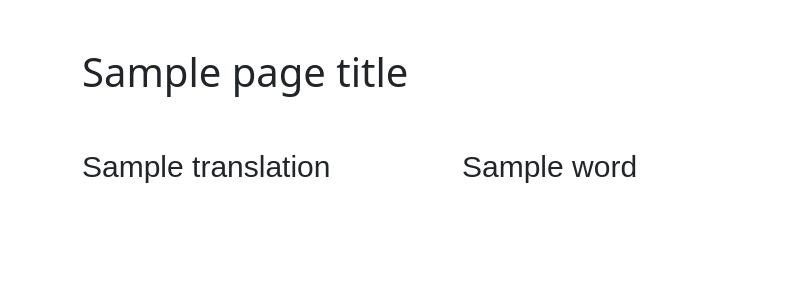
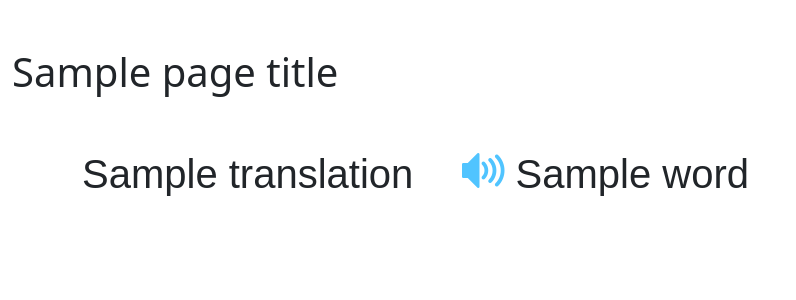
Before and after one commit to panhaoyu/remember-me, a Django app: template word/templates/word/index.html in a window 1280 px wide. Shown: the top 300 px of the page, without its empty margins (0-796 px from the left). Run offline with Django 4.2, Linux system fonts and the light colour scheme; the template is opened without the code that fills it: most values are stand-ins (such as "Sample title", 1, 10 or a date in 2020).

Commit message:
优化首页，添加音频播放功能

```diff
--- /dev/null
+++ b/word/static/word/icomoon/style.css
@@ -0,0 +1,29 @@
+@font-face {
+  font-family: 'icomoon';
+  src:
+    url('fonts/icomoon.ttf?1e1buo') format('truetype'),
+    url('fonts/icomoon.woff?1e1buo') format('woff'),
+    url('fonts/icomoon.svg?1e1buo#icomoon') format('svg');
+  font-weight: normal;
+  font-style: normal;
+  font-display: block;
+}
+
+[class^="panhaoyu-icon-"], [class*=" panhaoyu-icon-"] {
+  /* use !important to prevent issues with browser extensions that change fonts */
+  font-family: 'icomoon' !important;
+  speak: never;
+  font-style: normal;
+  font-weight: normal;
+  font-variant: normal;
+  text-transform: none;
+  line-height: 1;
+
+  /* Better Font Rendering =========== */
+  -webkit-font-smoothing: antialiased;
+  -moz-osx-font-smoothing: grayscale;
+}
+
+.panhaoyu-icon-play-voice:before {
+  content: "\e900";
+}
--- a/word/templates/word/base.html
+++ b/word/templates/word/base.html
@@ -6,8 +6,9 @@
     <title>{{ page_title }} | {{ site_name }}</title>
     <link href="https://cdn.jsdelivr.net/npm/bootstrap@5.1.3/dist/css/bootstrap.min.css" rel="stylesheet"
           integrity="sha384-1BmE4kWBq78iYhFldvKuhfTAU6auU8tT94WrHftjDbrCEXSU1oBoqyl2QvZ6jIW3" crossorigin="anonymous">
+    <link rel="stylesheet" href="{% static "word/icomoon/style.css" %}">
 </head>
-<body class="container">
+<body class="container-fluid">
 <h1 class="my-5">{{ page_title }}</h1>
 {% block body %}
     <p class="alert alert-danger">此文本不应该出现，请联系网站开发者！</p>
--- a/word/templates/word/index.html
+++ b/word/templates/word/index.html
@@ -1,19 +1,32 @@
 {% extends 'word/base.html' %}
 
 {% block body %}
+    <div class="container">
         {% if words %}{% else %}
             <p class="alert alert-warning">未添加词库</p>
         {% endif %}
         <style>
             .word-and-translation {
-            font-size: 30px;
+                font-size: 40px;
                 font-family: 微软雅黑, sans-serif;
             }
         </style>
+        <script>
+            function playVoice(itemId) {
+                const audio = document.querySelector('#word-audio')
+                audio.setAttribute('src', `http://localhost:37421/media/voices/${itemId}.mp3`)
+            }
+        </script>
+        <audio id="word-audio" class="hidden" src="" autoplay></audio>
         {% for word in words %}
             <div class="row my-2  word-and-translation">
                 <div class="col-4">{{ word.translation }}</div>
-            <div class="col-8">{{ word.word }}</div>
+                <div class="col-8">
+                    <span onclick="playVoice({{ word.id }})" class="panhaoyu-icon-play-voice"
+                          style="color: #50c4ff"></span>
+                    {{ word.word }}
+                </div>
             </div>
         {% endfor %}
+    </div>
 {% endblock %}
```
Also changed, not shown: word/static/word/icomoon/fonts/icomoon.ttf (added), word/static/word/icomoon/fonts/icomoon.woff (added), 1 other file. Lines whose indentation alone changed are shown as unchanged.
